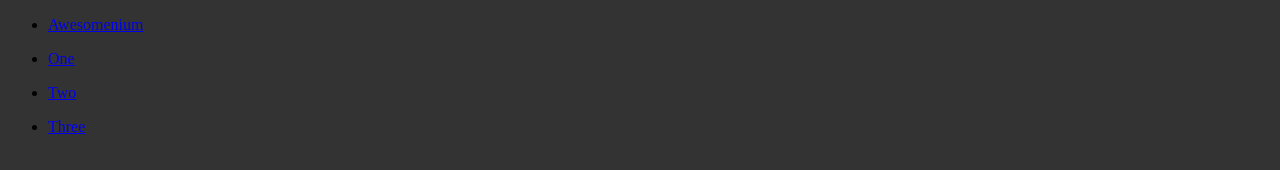
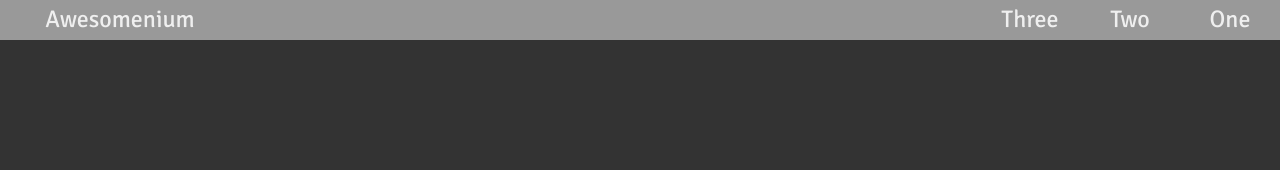
Before and after one commit to Awesomenium/Awesomenium.github.io, a plain HTML site: page index.html in a window 1280 px wide. Drawn offline with nearby package versions, Linux system fonts and the light colour scheme.

Commit message:
Update main.css

```diff
--- a/main.css
+++ b/main.css
@@ -1,6 +1,49 @@
 body {
-	background-color: #333;
+	margin: 0px;
+	background-color: #333333;
 }
-.right-arrow-img {
-	background-image: url(http://www.clker.com/cliparts/V/1/Z/A/h/U/left-arrow-right-md.png);
+.navbar {
+	background-color: #999999;
+	width: 100%;
+	height: 40px;
 }
+ul li {
+	display: inline;
+	font-size: 24px;
+}
+ul {
+	margin: 0px;
+}
+.home {
+	float: left;
+	padding: 0px;
+	text-align:center;
+}
+div.home:not(hover) {
+	height: 40px;
+	width: 160px;
+	transition:0.25s;
+}
+div.home:hover {
+	background-color: #bcbcbc;
+	transition:0.25s;
+}
+.option {
+	float: right;
+	text-align: center;
+}
+div.option:not(hover) {
+	height: 40px;
+	width: 100px;
+	transition:0.25s;
+}
+div.option:hover {
+	background-color: #bcbcbc;
+	transition:0.25s;
+}
+p {
+	margin: 0px;
+	padding-top: 4px;
+	color: #efefef;
+	font-family: 'Signika', sans-serif;
+}
```
